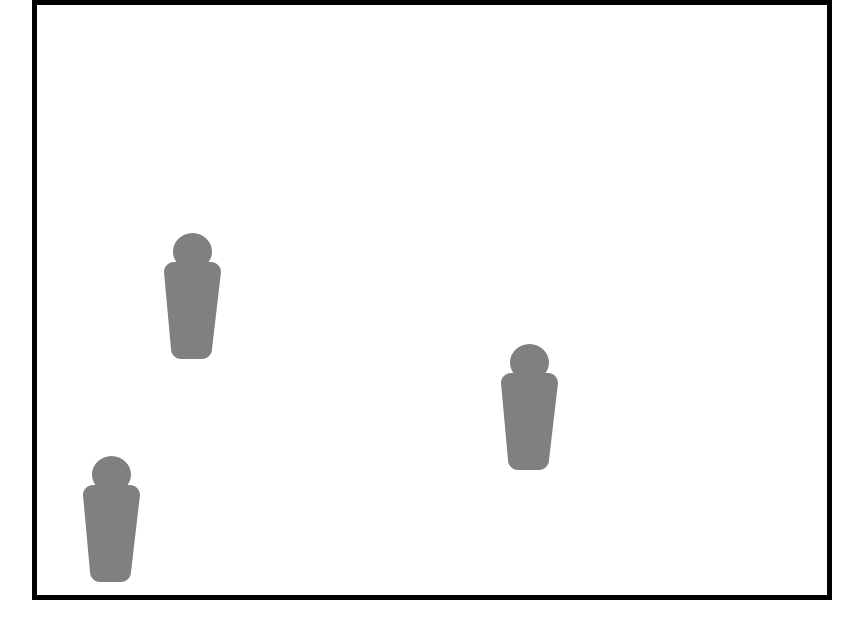
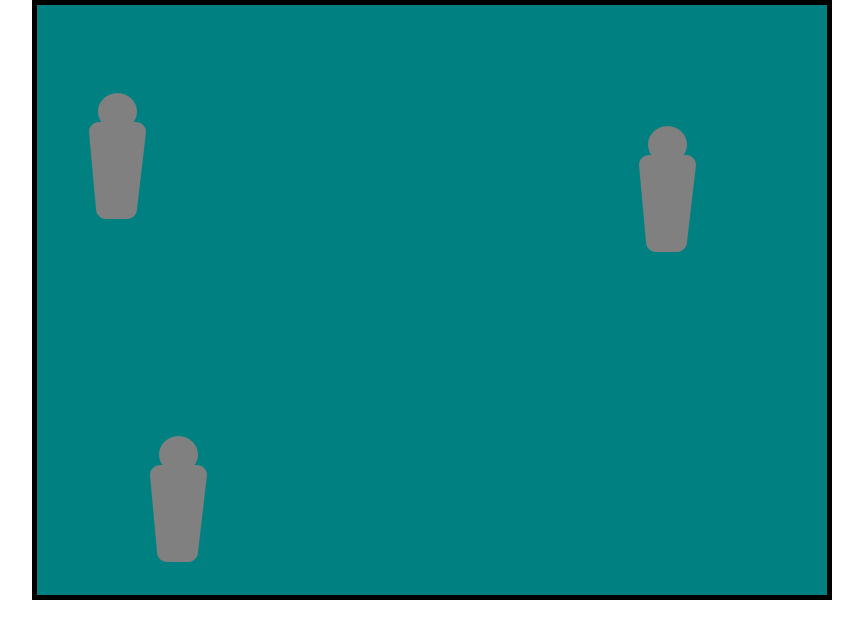
Before and after one commit to aliksayf/wild-gun, a React (Create React App) app: page / in a window 1280 px wide. Shown: the top 638 px of the page, without its empty margins (208-1071 px from the left). Built offline with nearby package versions, Linux system fonts and the light colour scheme.

Commit message:
round loop

```diff
--- a/src/App.js
+++ b/src/App.js
@@ -1,29 +1,27 @@
-import React, { useState, useEffect } from 'react';
-import sound from './Bomb.mp3';
+import React, {useEffect, useState} from 'react';
+import Game from './Game';
+import sound from './Gunshot.mp3';
 import './App.css';
-import Figure from "./Figure";
-import x from "./svg/Union.svg"
-import Vector1 from "./svg/Vector1";
-
-const listOfFigures = [{
-    id: 1,
-    order: 'first',
-    bgc: 'darkgrey'
-  },
-  {
-    id: 2,
-    order: 'second',
-    bgc: 'grey'
-  },
-  {
-    id: 3,
-    order: 'third',
-    bgc: 'darkgrey'
-  }]
 
 function App() {
+    const [audio] = useState(new Audio(sound));
 
-  const [audio] = useState(new Audio(sound));
+    const panel = <div></div>
+
+    let i = 1;
+    const rCycle = () => {
+        setTimeout(() => {
+            i % 2 !== 0 ? setRound(<Game/>) : setRound(panel);
+            i++
+            i < 7 && rCycle();
+        }, 3000)
+    }
+
+    useEffect(() => {
+        rCycle();
+    }, [])
+
+    const [round, setRound] = useState(panel)
 
     const toggle = () => {
         audio.pause();
@@ -36,13 +34,10 @@ function App() {
       game-zone
       aim
       `}
-         onClick={toggle}
+             onPointerDown={toggle}
         >
-
-      {listOfFigures.map(el =>
-        <Figure key={el.id} el={el} />
-      )}
-      <Vector1/>
+            {round}
+            {/*<Game/>*/}
         </div>
     );
 }
--- /dev/null
+++ b/src/Game.js
@@ -0,0 +1,34 @@
+import React, { useState, useEffect } from 'react';
+import Figure from "./Figure";
+import Vector1 from "./svg/Vector1";
+
+const listOfFigures = [{
+    id: 1,
+    order: 'first',
+    bgc: 'darkgrey'
+  },
+  {
+    id: 2,
+    order: 'second',
+    bgc: 'grey'
+  },
+  {
+    id: 3,
+    order: 'third',
+    bgc: 'darkgrey'
+  }]
+
+function Game() {
+
+
+  return (
+    <>
+      {listOfFigures.map(el =>
+        <Figure key={el.id} el={el} />
+      )}
+      <Vector1/>
+    </>
+  );
+}
+
+export default Game;
--- a/src/index.css
+++ b/src/index.css
@@ -13,7 +13,7 @@ code {
 }
 
 .aim {
-  cursor: url('aim.png') 20 20, auto;
+  cursor: url('./svg/aim.svg') 20 20, auto;
 }
 
 .game-zone {
@@ -22,6 +22,7 @@ code {
   margin: auto;
   border: 5px solid black;
   position: relative;
+  background-color: teal;
 }
 
 .figure {
```
Lines whose indentation alone changed are shown as unchanged.
